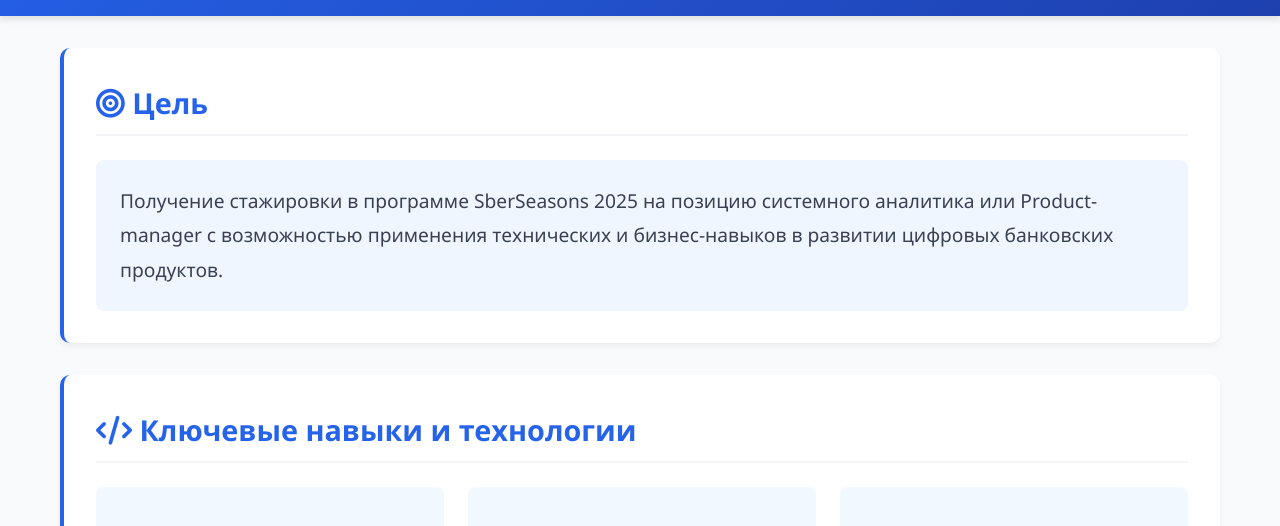
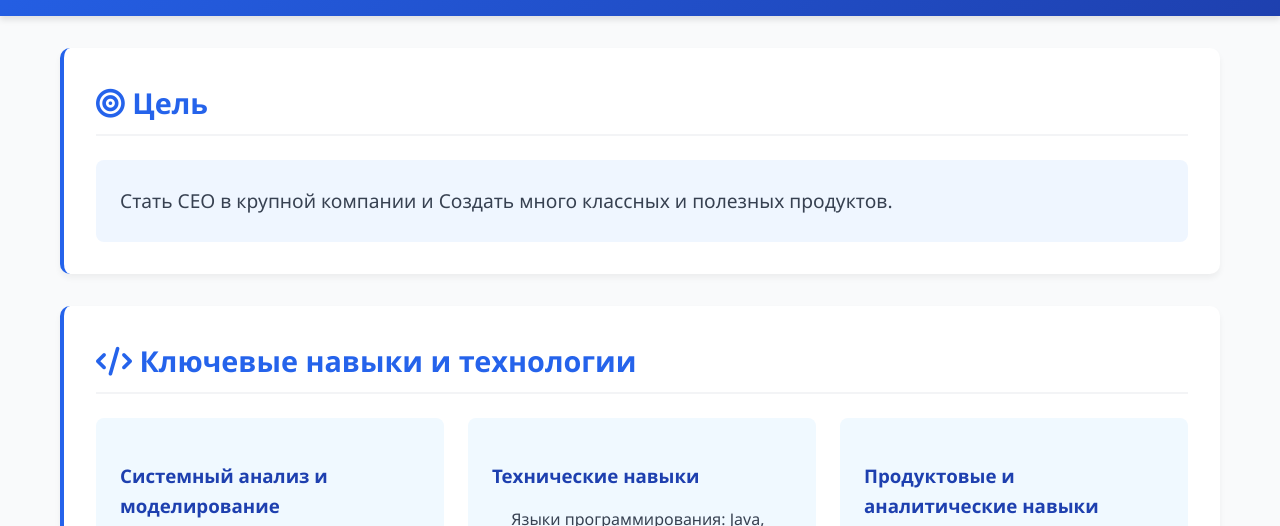
Before and after one commit to estatedsgn/Resume, a plain HTML site: page index.html in a window 1280 px wide. Shown: the part 211-737 px from the top of the page. Drawn offline with Linux system fonts and the light colour scheme.

Commit message:
Update index.html

```diff
--- a/index.html
+++ b/index.html
@@ -290,7 +290,7 @@
         <!-- Цель -->
         <section>
             <h2><i class="fas fa-bullseye"></i> Цель</h2>
-            <p class="goal">Получение стажировки в программе SberSeasons 2025 на позицию системного аналитика или Product-manager с возможностью применения технических и бизнес-навыков в развитии цифровых банковских продуктов.</p>
+            <p class="goal">Стать CEO в крупной компании и Создать много классных и полезных продуктов.</p>
         </section>
 
         <!-- Ключевые навыки -->
```
